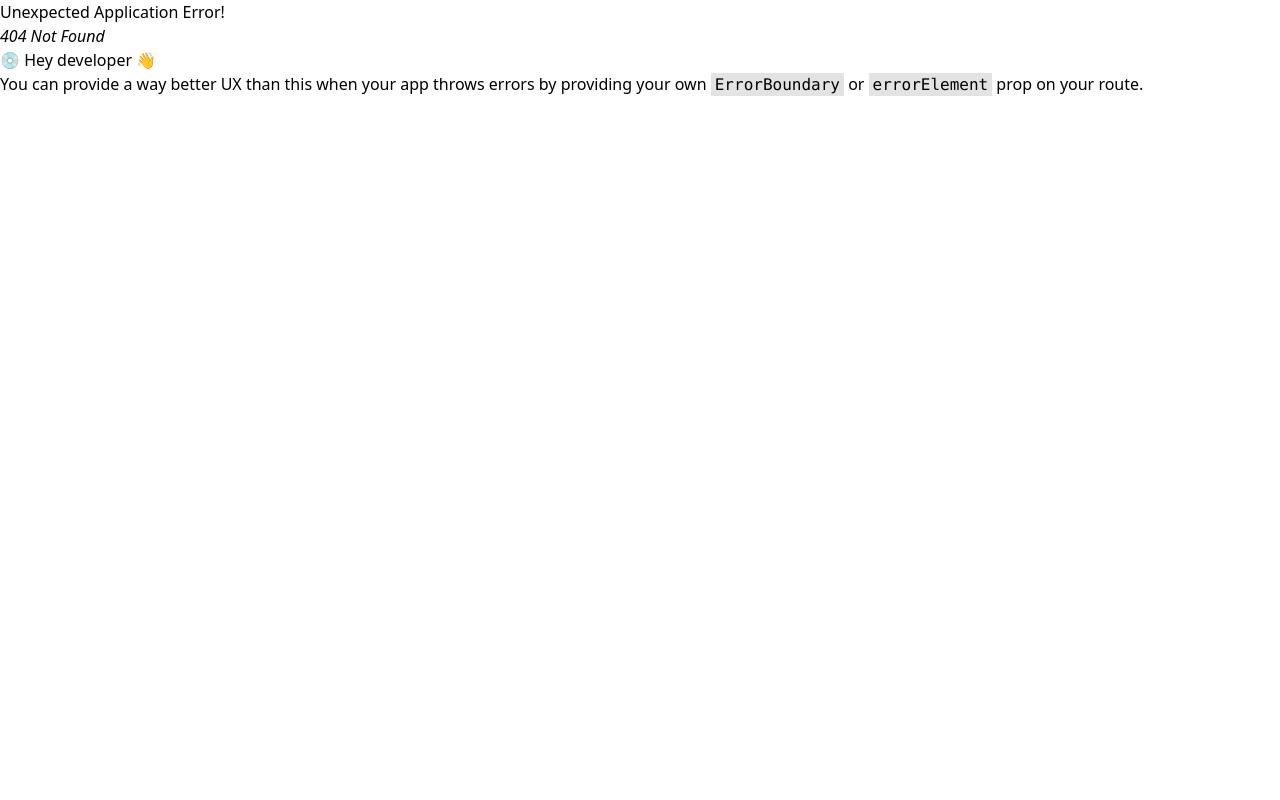
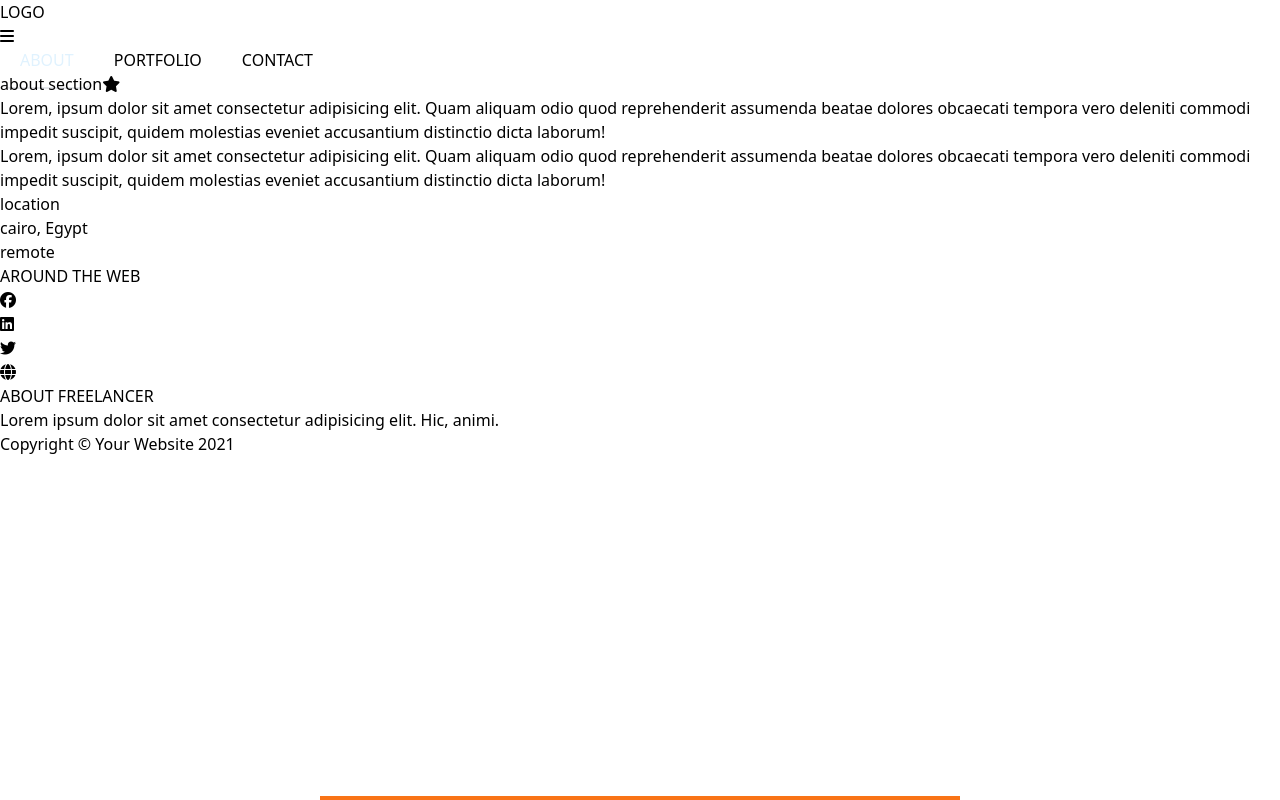
Before and after one commit to YoussefShafiq/react-task1, a React (Vite) app: page / in a window 1280 px wide. Before the commit this address had no page. Built offline with nearby package versions, Linux system fonts and the light colour scheme.

Commit message:
Signed-off-by: youssef shafek <youssefmsa616@gmail.com>

```diff
--- a/src/App.jsx
+++ b/src/App.jsx
@@ -9,11 +9,11 @@ import Portfolio from './components/Portfolio/Portfolio'
 
 let routers = createBrowserRouter([
   {
-    path: '/react-task1/', element: <Layout />, children: [
-      { path: '*', element: <ErrorPage /> },
+    path: '', element: <Layout />, children: [
       { index: true, element: <About /> },
       { path: 'portfolio', element: <Portfolio /> },
-      { path: 'contact', element: <Contact /> }
+      { path: 'contact', element: <Contact /> },
+      { path: '*', element: <ErrorPage /> }
     ]
   }
 
--- a/src/components/Navbar/Navbar.jsx
+++ b/src/components/Navbar/Navbar.jsx
@@ -19,13 +19,13 @@ export default function Navbar() {
                     </button>
                 </div>
                 <ul className={`md:flex flex-col md:flex-row space-x-2 ${toggleNav ? 'flex' : 'hidden'}`}>
-                    <NavLink to="/react-task1/" className="navItem md:mx-2" onClick={() => { navtoggle() }}>
+                    <NavLink to="" className="navItem md:mx-2" onClick={() => { navtoggle() }}>
                         about
                     </NavLink>
-                    <NavLink to="/react-task1/portfolio" className="navItem md:mx-2 " onClick={() => { navtoggle() }}>
+                    <NavLink to="portfolio" className="navItem md:mx-2 " onClick={() => { navtoggle() }}>
                         portfolio
                     </NavLink>
-                    <NavLink to="/react-task1/contact" className="navItem md:mx-2 " onClick={() => { navtoggle() }}>
+                    <NavLink to="contact" className="navItem md:mx-2 " onClick={() => { navtoggle() }}>
                         contact
                     </NavLink>
                 </ul>
```
